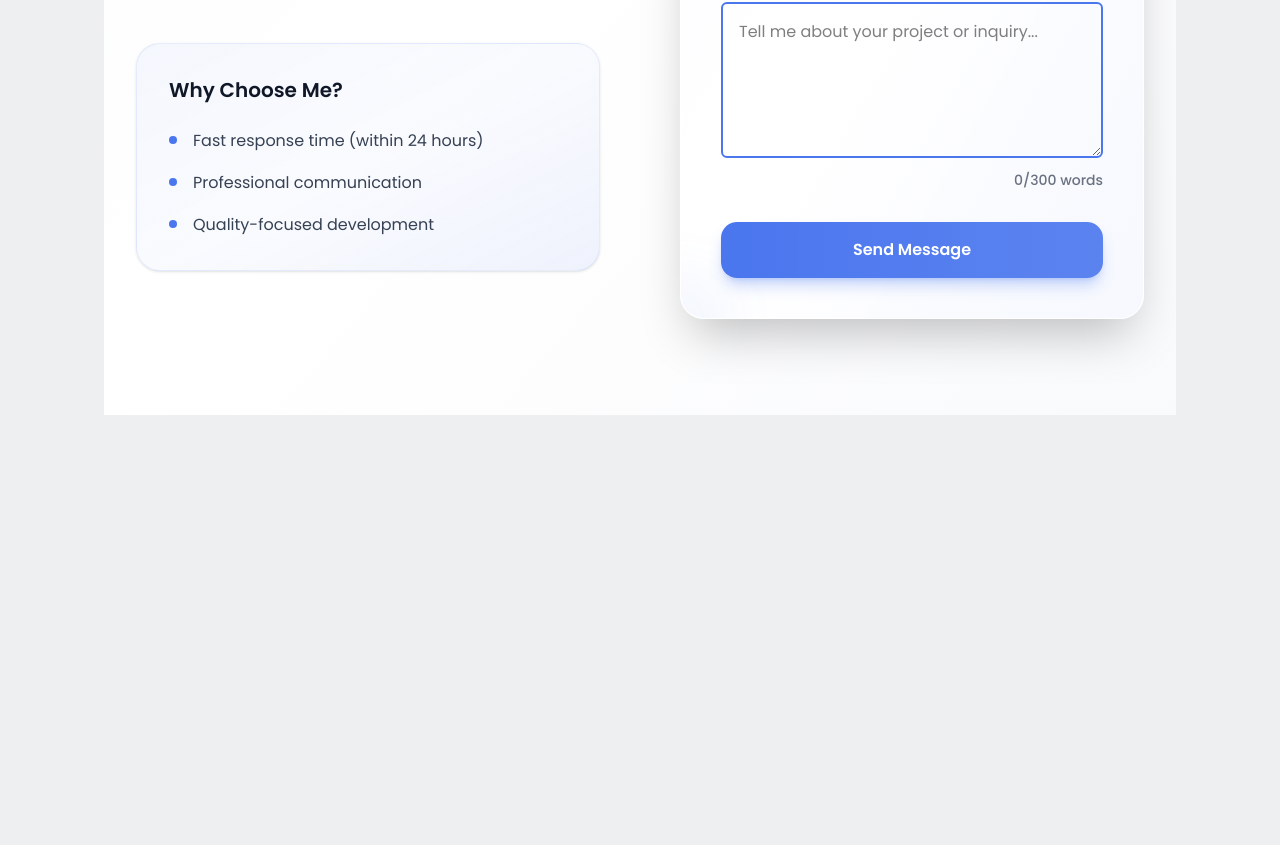
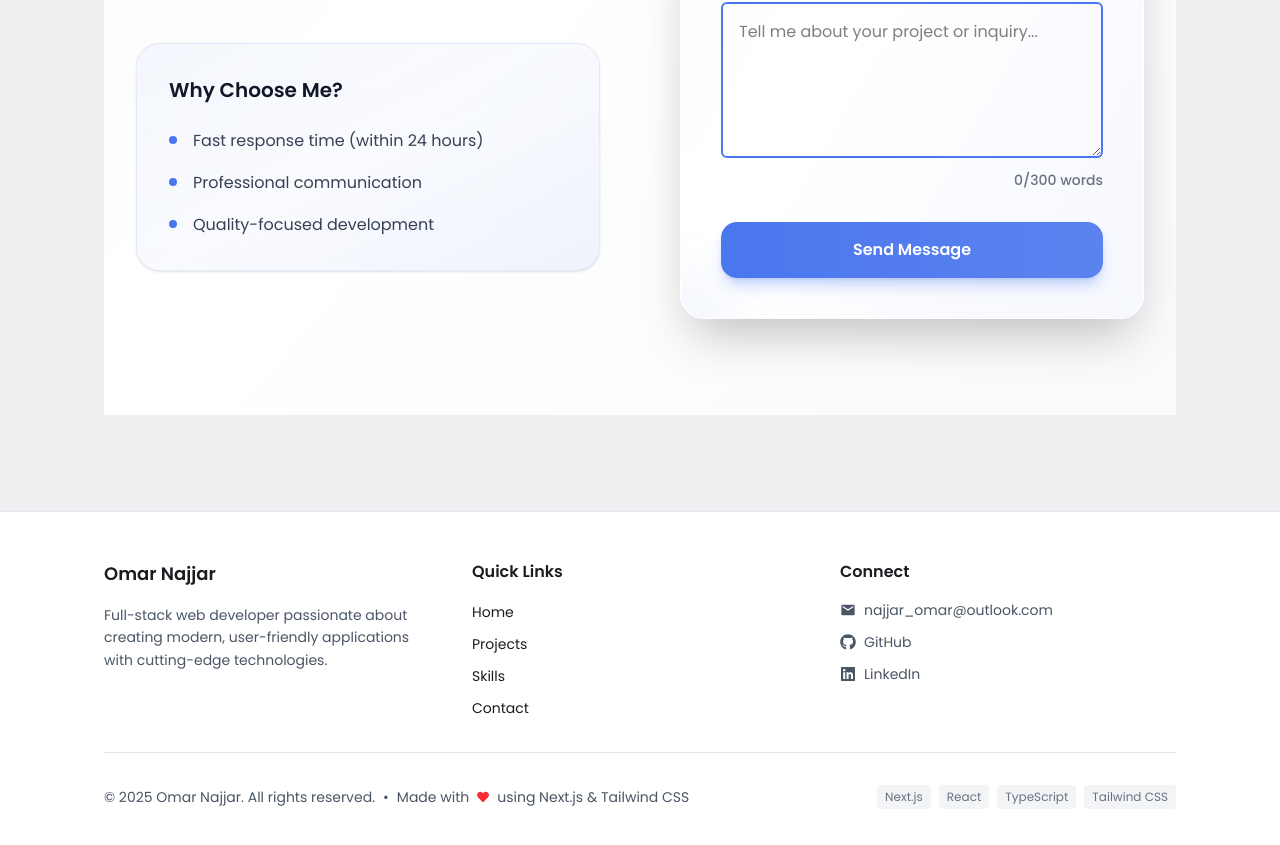
Before and after one commit to OmarNajjar-Dev/my-portfolio, a Next.js app: page / in a window 1280 px wide. Shown: the part 3895-4740 px from the top of the page. Before the commit the page ends 4326 px from the top, so only its background shows below. Built offline with nearby package versions, Linux system fonts and the light colour scheme.

Commit message:
Add the footer layout

```diff
--- a/components/layout/Footer.tsx
+++ b/components/layout/Footer.tsx
@@ -1,7 +1,136 @@
-function Footer() {
+import Link from "next/link";
+import styles from "@/styles/effects.module.css";
+import { FaLinkedin as Linkedin, FaGithub as Github } from "react-icons/fa";
+import { MdEmail as Email } from "react-icons/md";
+import { FaHeart } from "react-icons/fa";
+import AnimateOnScroll from "../ui/AnimateOnScroll";
+
+export default function Footer() {
+  const currentYear = new Date().getFullYear();
+
   return (
-    <div></div>
-  )
+    <AnimateOnScroll direction="up">
+      <footer className="bg-white border-t border-gray-200 mt-20">
+        <div className="mx-auto max-w-[1200px] px-[5%] py-12">
+          {/* Main footer content */}
+          <div className="grid grid-cols-1 md:grid-cols-3 gap-8 mb-8">
+            {/* Brand section */}
+            <div className="space-y-4">
+              <h3 className="font-semibold text-primary text-lg">
+                Omar Najjar
+              </h3>
+              <p className="text-gray-600 text-sm leading-relaxed">
+                Full-stack web developer passionate about creating modern,
+                user-friendly applications with cutting-edge technologies.
+              </p>
+            </div>
+
+            {/* Quick links */}
+            <div className="space-y-4">
+              <h4 className="font-semibold text-primary text-base">
+                Quick Links
+              </h4>
+              <ul className="space-y-2">
+                <li>
+                  <a
+                    href="#home"
+                    className={`${styles.navLink} text-sm text-gray-600 hover:text-primary transition-colors duration-200`}
+                  >
+                    Home
+                  </a>
+                </li>
+                <li>
+                  <a
+                    href="#projects"
+                    className={`${styles.navLink} text-sm text-gray-600 hover:text-primary transition-colors duration-200`}
+                  >
+                    Projects
+                  </a>
+                </li>
+                <li>
+                  <a
+                    href="#skills"
+                    className={`${styles.navLink} text-sm text-gray-600 hover:text-primary transition-colors duration-200`}
+                  >
+                    Skills
+                  </a>
+                </li>
+                <li>
+                  <a
+                    href="#contact"
+                    className={`${styles.navLink} text-sm text-gray-600 hover:text-primary transition-colors duration-200`}
+                  >
+                    Contact
+                  </a>
+                </li>
+              </ul>
+            </div>
+
+            {/* Contact & Social */}
+            <div className="space-y-4">
+              <h4 className="font-semibold text-primary text-base">Connect</h4>
+              <div className="space-y-3">
+                <a
+                  href="mailto:najjar_omar@outlook.com"
+                  className="flex items-center gap-2 text-sm text-gray-600 hover:text-primary transition-colors duration-200"
+                  aria-label="Send me an email"
+                >
+                  <Email className="w-4 h-4" />
+                  <span>najjar_omar@outlook.com</span>
+                </a>
+                <a
+                  href="https://github.com/OmarNajjar-Dev"
+                  className="flex items-center gap-2 text-sm text-gray-600 hover:text-primary transition-colors duration-200"
+                  aria-label="Visit my GitHub profile"
+                  target="_blank"
+                  rel="noopener noreferrer"
+                >
+                  <Github className="w-4 h-4" />
+                  <span>GitHub</span>
+                </a>
+                <a
+                  href="https://www.linkedin.com/in/omar-najjar-0a768933a"
+                  className="flex items-center gap-2 text-sm text-gray-600 hover:text-primary transition-colors duration-200"
+                  aria-label="Visit my LinkedIn profile"
+                  target="_blank"
+                  rel="noopener noreferrer"
+                >
+                  <Linkedin className="w-4 h-4" />
+                  <span>LinkedIn</span>
+                </a>
+              </div>
+            </div>
+          </div>
+
+          {/* Bottom section with copyright and tech stack */}
+          <div className="pt-8 border-t border-gray-200">
+            <div className="flex flex-col md:flex-row justify-between items-center gap-4">
+              {/* Copyright */}
+              <div className="flex items-center gap-2 text-sm text-gray-600">
+                <span>© {currentYear} Omar Najjar. All rights reserved.</span>
+                <span className="hidden md:inline">•</span>
+                <span className="hidden md:inline">Made with</span>
+                <FaHeart className="w-3 h-3 text-red-500" />
+                <span className="hidden md:inline">
+                  using Next.js & Tailwind CSS
+                </span>
+              </div>
+
+              {/* Tech stack badges */}
+              <div className="flex items-center gap-2 text-xs text-gray-500">
+                <span className="bg-gray-100 px-2 py-1 rounded">Next.js</span>
+                <span className="bg-gray-100 px-2 py-1 rounded">React</span>
+                <span className="bg-gray-100 px-2 py-1 rounded">
+                  TypeScript
+                </span>
+                <span className="bg-gray-100 px-2 py-1 rounded">
+                  Tailwind CSS
+                </span>
+              </div>
+            </div>
+          </div>
+        </div>
+      </footer>
+    </AnimateOnScroll>
+  );
 }
-
-export default Footer
```
